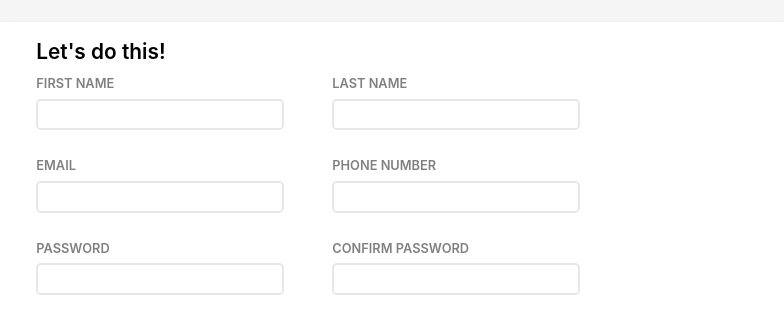
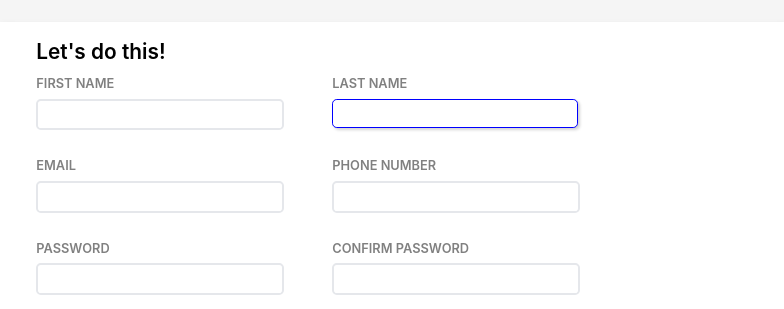
Before and after one commit to gcerv93/signup_form, a plain HTML site: page index.html in a window 1280 px wide. Shown: the part 251-560 px from the top of the page, 496-1280 px from the left. Drawn offline with Linux system fonts and the light colour scheme.

Commit message:
add blue box shadow to last name input

```diff
--- a/index.html
+++ b/index.html
@@ -34,7 +34,7 @@
 
             <div class="form-input">
               <label for="last-name">LAST NAME</label>
-              <input type="text" name="last_name" id="last-name">
+              <input class="focus" type="text" name="last_name" id="last-name">
             </div>
           </div>
 
--- a/styles.css
+++ b/styles.css
@@ -201,3 +201,8 @@ form input {
   width: 15rem;
   border-radius: 0.3rem;
 }
+
+.focus {
+  border: 0.1rem solid blue;
+  box-shadow: 2px 2px 3px lightgrey;
+}
```
